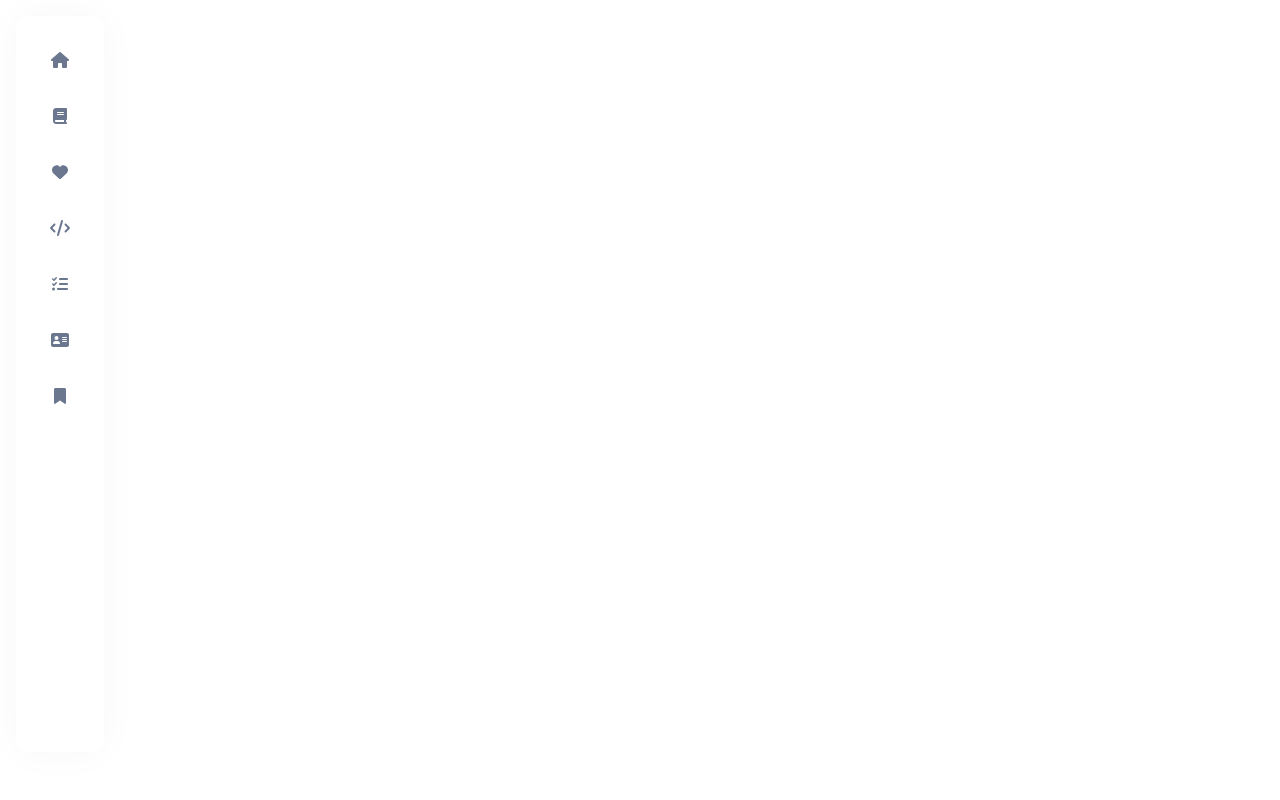
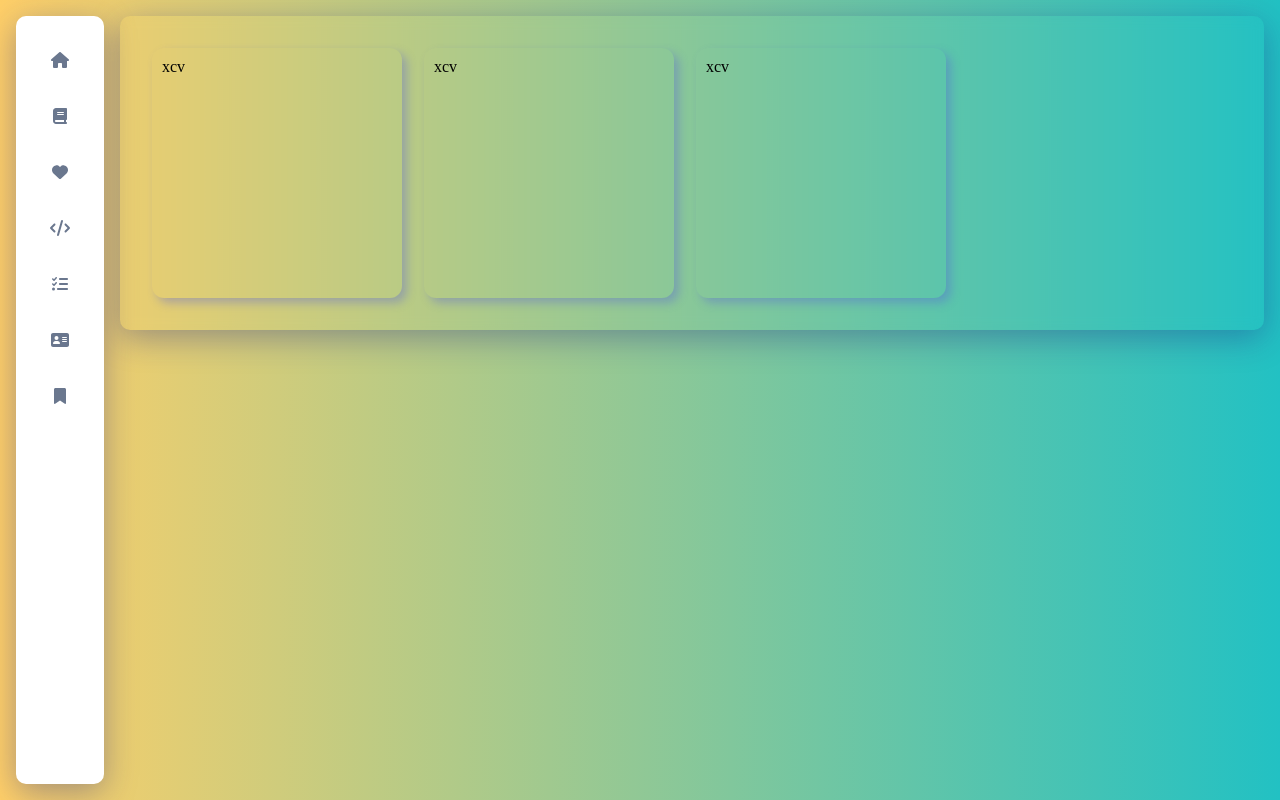
Before and after one commit to alex-sizow/AlexBlog, a Nuxt app: page / in a window 1280 px wide. Built offline with nearby package versions, Linux system fonts and the light colour scheme.

Commit message:
Layout fix and main page component style

```diff
--- a/app.vue
+++ b/app.vue
@@ -1,9 +1,22 @@
 <template>
-	<NuxtLayout></NuxtLayout>
+	<div class="container">
+		<NuxtLayout>
+			<div class="page-container"><NuxtPage /></div>
+		</NuxtLayout>
+	</div>
 </template>
 
 <style lang="scss">
-/* Reset and base styles  */
+.page-container {
+	margin-left: 120px;
+	margin-top: 1rem;
+	margin-right: 1rem;
+	padding: 2rem;
+	border-radius: 10px;
+	backdrop-filter: blur(6px);
+	-webkit-backdrop-filter: blur(6px);
+	box-shadow: 0 8px 32px 0 rgba(31, 38, 135, 0.37);
+}
 * {
 	padding: 0px;
 	margin: 0px;
--- /dev/null
+++ b/assets/_colors.scss
@@ -0,0 +1,16 @@
+$primary: oklch(62.85% 0.188 274.26);
+$primary-hover: oklch(77.5% 0.109 277.77);
+$second: oklch(64.57% 0.237 312.69);
+$second-hover: oklch(79.95% 0.124 314.4);
+$success: oklch(72.62% 0.15472846081522504 164.015679695029);
+$success-hover: oklch(83.56% 0.102 173.19);
+$info: oklch(61.59% 0.19277391181660775 253.47651406726254);
+$info-hover: oklch(75% 0.125 246.07);
+$warning: oklch(79.48% 0.131 50.56);
+$warning-hover: oklch(
+	87.15% 0.0778592865515033 51.89079287292447
+);
+$danger: oklch(70.64% 0.18868947120223187 14.039630002242099);
+$danger-hover: oklch(83.15% 0.092 9.13);
+$shadow: 1px 1px 2px oklch(55.27% 0.075 278.16),
+	-1px -1px 2px oklch(94.92% 0.025 249.95);
--- /dev/null
+++ b/assets/_global.scss
@@ -0,0 +1,9 @@
+@import '_colors.scss';
+
+body {
+	background: linear-gradient(
+		90deg,
+		#ffcf68 0%,
+		#22c1c3 100%
+	);
+}
--- a/components/system/navbar.vue
+++ b/components/system/navbar.vue
@@ -4,12 +4,13 @@
 	<nav class="navbar">
 		<ul class="navbar__menu">
 			<li class="navbar__item">
-				<a
-					href="#"
+				<NuxtLink
+					:to="'/'"
 					class="navbar__link"
-					><font-awesome-icon
-						:icon="['fas', 'house']" /><span>Home</span
-				></a>
+					><font-awesome-icon :icon="['fas', 'house']" /><span
+						>Home</span
+					></NuxtLink
+				>
 			</li>
 			<li class="navbar__item">
 				<a
@@ -100,6 +101,7 @@ body {
 	font-family: 'Open Sans', sans-serif;
 }
 .navbar {
+	z-index: 50;
 	$ref: &;
 	position: fixed;
 	top: $spacer;
@@ -107,8 +109,8 @@ body {
 	background: #fff;
 	border-radius: $borderRadius;
 	padding: $spacer 0;
-	box-shadow: 0 0 40px rgba(0, 0, 0, 0.03);
-	height: calc(100vh - #{$spacer * 4});
+	box-shadow: 0 8px 32px 0 rgba(31, 38, 135, 0.37);
+	height: calc(100vh - #{$spacer * 2});
 	&__link {
 		position: relative;
 		display: flex;
--- a/layouts/default.vue
+++ b/layouts/default.vue
@@ -3,7 +3,7 @@ import Navbar from '@/components/system/navbar.vue';
 </script>
 
 <template>
-	<div><Navbar /><slot /></div>
+	<div class="container"><Navbar></Navbar><slot /></div>
 </template>
 
-<style scoped></style>
+<style lang="scss"></style>
--- a/nuxt.config.ts
+++ b/nuxt.config.ts
@@ -1,4 +1,14 @@
 // https://nuxt.com/docs/api/configuration/nuxt-config
 export default defineNuxtConfig({
+	vite: {
+		css: {
+			preprocessorOptions: {
+				scss: {
+					additionalData:
+						'@use "@/assets/_global.scss" as *;',
+				},
+			},
+		},
+	},
 	css: ['@fortawesome/fontawesome-svg-core/styles.css'],
 });
--- /dev/null
+++ b/pages/index.vue
@@ -0,0 +1,34 @@
+<script setup lang="ts"></script>
+
+<template>
+	<div class="main">
+		<div class="main__item">xcv</div>
+		<div class="main__item">xcv</div>
+		<div class="main__item">xcv</div>
+	</div>
+</template>
+
+<style scoped lang="scss">
+.main {
+	display: flex;
+	gap: 22px;
+	flex-wrap: wrap;
+	&__item {
+		transition: 0.2s;
+		max-width: 250px;
+		min-height: 250px;
+		width: 100%;
+		padding: 10px;
+		background: rgba(255, 255, 255, 0);
+		box-shadow: 0 8px 32px 0 rgba(31, 38, 135, 0.37);
+		backdrop-filter: blur(20px);
+		-webkit-backdrop-filter: blur(20px);
+		border-radius: 12px;
+		box-shadow: 5px 5px 10px 0 rgba(88, 96, 217, 0.37);
+	}
+	&__item:hover {
+		transition: 0.25s;
+		scale: 1.01;
+	}
+}
+</style>
```
